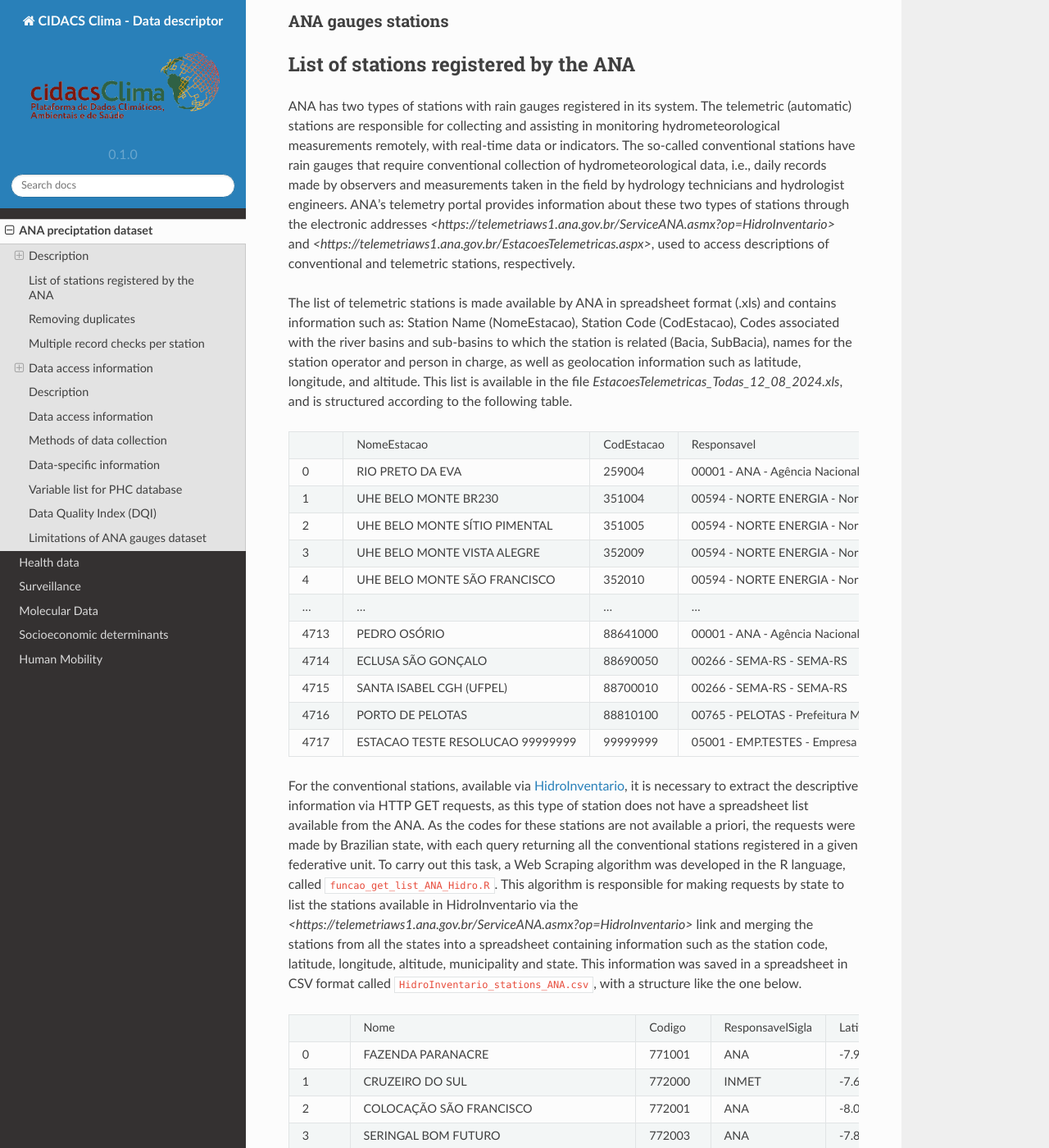
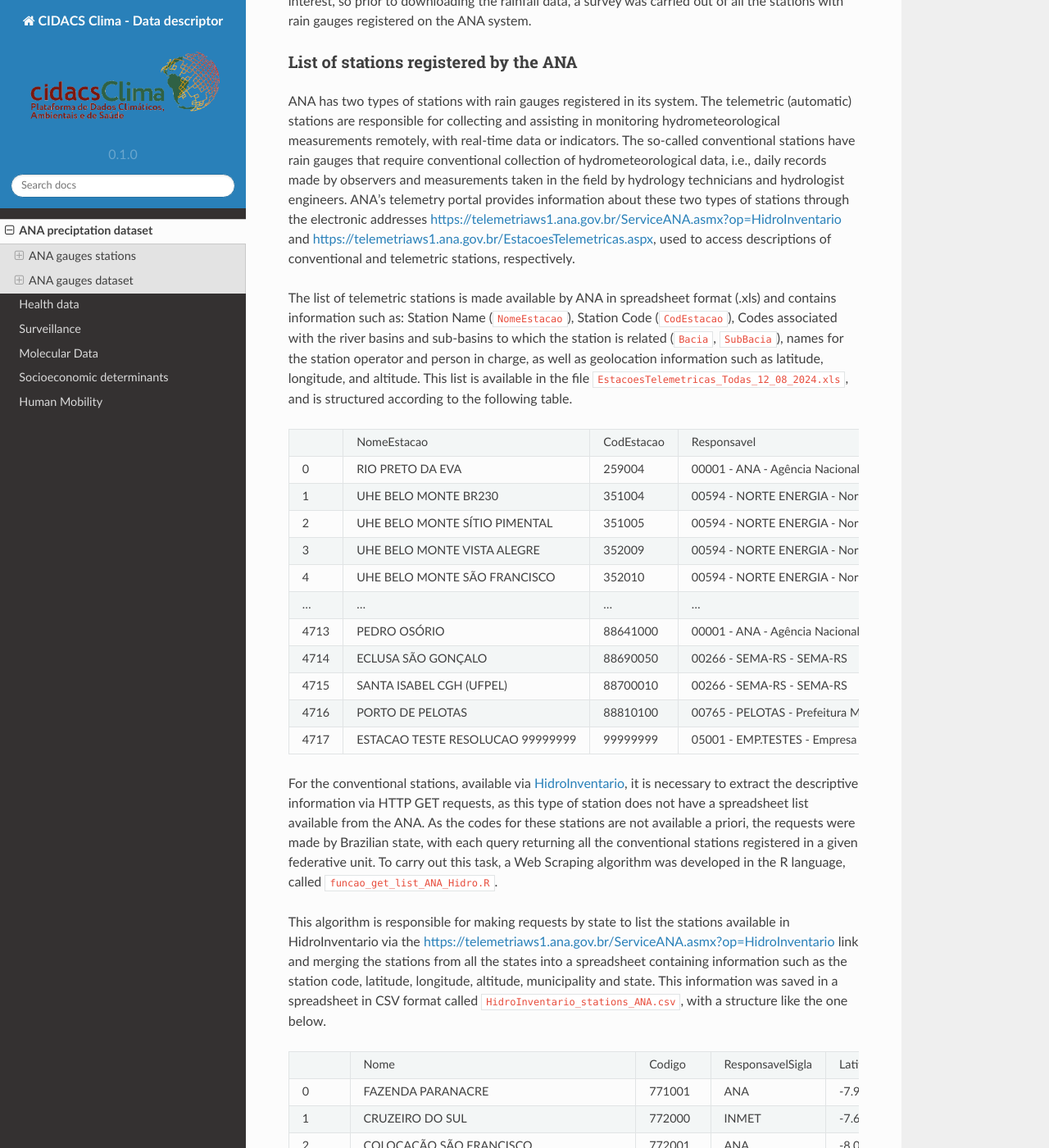
Before and after one commit to cidacslab/plataforma-clima-ambiente-readthedocs, a Sphinx documentation site: the page built from docs/source/ana_data.rst, in a window 1280 px wide and 1400 px high, scrolled down 492 px. Shown: the whole window at 82% size. Built offline with Sphinx 7.4.7 and the Read the Docs theme 2.0.0, drawn with Linux system fonts in a browser that asks for light colours; some of the changed text lies outside the part shown.

Commit message:
Alterações em subtopicos para dados ANA

```diff
--- a/docs/source/ana_data.rst
+++ b/docs/source/ana_data.rst
@@ -10,15 +12,12 @@
 
 However, in order to start the download process, it is necessary to have the code of the station of interest, so prior to downloading the rainfall data, a survey was carried out of all the stations with rain gauges registered on the ANA system.
 
-ANA gauges stations
---------------------------------
-
 List of stations registered by the ANA
 ^^^^^^^^^^^^^^^^^^^^^^^^^^
 
-ANA has two types of stations with rain gauges registered in its system. The telemetric (automatic) stations are responsible for collecting and assisting in monitoring hydrometeorological measurements remotely, with real-time data or indicators. The so-called conventional stations have rain gauges that require conventional collection of hydrometeorological data, i.e., daily records made by observers and measurements taken in the field by hydrology technicians and hydrologist engineers. ANA's telemetry portal provides information about these two types of stations through the electronic addresses `<https://telemetriaws1.ana.gov.br/ServiceANA.asmx?op=HidroInventario>` and `<https://telemetriaws1.ana.gov.br/EstacoesTelemetricas.aspx>`, used to access descriptions of conventional and telemetric stations, respectively.
+ANA has two types of stations with rain gauges registered in its system. The telemetric (automatic) stations are responsible for collecting and assisting in monitoring hydrometeorological measurements remotely, with real-time data or indicators. The so-called conventional stations have rain gauges that require conventional collection of hydrometeorological data, i.e., daily records made by observers and measurements taken in the field by hydrology technicians and hydrologist engineers. ANA's telemetry portal provides information about these two types of stations through the electronic addresses https://telemetriaws1.ana.gov.br/ServiceANA.asmx?op=HidroInventario and https://telemetriaws1.ana.gov.br/EstacoesTelemetricas.aspx, used to access descriptions of conventional and telemetric stations, respectively.
 
-The list of telemetric stations is made available by ANA in spreadsheet format (.xls) and contains information such as: Station Name (NomeEstacao), Station Code (CodEstacao), Codes associated with the river basins and sub-basins to which the station is related (Bacia, SubBacia), names for the station operator and person in charge, as well as geolocation information such as latitude, longitude, and altitude. This list is available in the file `EstacoesTelemetricas_Todas_12_08_2024.xls`, and is structured according to the following table.
+The list of telemetric stations is made available by ANA in spreadsheet format (.xls) and contains information such as: Station Name (``NomeEstacao``), Station Code (``CodEstacao``), Codes associated with the river basins and sub-basins to which the station is related (``Bacia``, ``SubBacia``), names for the station operator and person in charge, as well as geolocation information such as latitude, longitude, and altitude. This list is available in the file ``EstacoesTelemetricas_Todas_12_08_2024.xls``, and is structured according to the following table.
 
 
 +------+----------------------------------+------------+---------------------------------------------------+----------+-----------+----------+------------------+---------------+
@@ -48,7 +47,9 @@
 +------+----------------------------------+------------+---------------------------------------------------+----------+-----------+----------+------------------+---------------+
 
 
-For the conventional stations, available via `HidroInventario <https://telemetriaws1.ana.gov.br/ServiceANA.asmx?op=HidroInventario>`_, it is necessary to extract the descriptive information via HTTP GET requests, as this type of station does not have a spreadsheet list available from the ANA. As the codes for these stations are not available a priori, the requests were made by Brazilian state, with each query returning all the conventional stations registered in a given federative unit. To carry out this task, a Web Scraping algorithm was developed in the R language, called ``funcao_get_list_ANA_Hidro.R``. This algorithm is responsible for making requests by state to list the stations available in HidroInventario via the `<https://telemetriaws1.ana.gov.br/ServiceANA.asmx?op=HidroInventario>` link and merging the stations from all the states into a spreadsheet containing information such as the station code, latitude, longitude, altitude, municipality and state. This information was saved in a spreadsheet in CSV format called ``HidroInventario_stations_ANA.csv``, with a structure like the one below.
+For the conventional stations, available via `HidroInventario <https://telemetriaws1.ana.gov.br/ServiceANA.asmx?op=HidroInventario>`_, it is necessary to extract the descriptive information via HTTP GET requests, as this type of station does not have a spreadsheet list available from the ANA. As the codes for these stations are not available a priori, the requests were made by Brazilian state, with each query returning all the conventional stations registered in a given federative unit. To carry out this task, a Web Scraping algorithm was developed in the R language, called ``funcao_get_list_ANA_Hidro.R``.
+
+This algorithm is responsible for making requests by state to list the stations available in HidroInventario via the https://telemetriaws1.ana.gov.br/ServiceANA.asmx?op=HidroInventario link and merging the stations from all the states into a spreadsheet containing information such as the station code, latitude, longitude, altitude, municipality and state. This information was saved in a spreadsheet in CSV format called ``HidroInventario_stations_ANA.csv``, with a structure like the one below.
 
 +-------+--------------------------------------+---------+------------------+----------+-----------+----------+-------------+-------------+----------------+------------------------+
 |       | Nome                                 | Codigo  | ResponsavelSigla | Latitude | Longitude | Altitude | TipoEstacao | BaciaCodigo | SubBaciaCodigo | TipoEstacaoTelemetrica |
@@ -91,11 +92,9 @@
 
 An investigation revealed 4263 telemetric stations present only in the Telemetric Stations list, 257 stations registered as telemetric and also conventional (HidroInventario) according to both ANA station lists, and finally, 19272 stations are registered only as conventional (HidroInventario).
 
-.. |ANA gauges diagram | image:: images/venn_gauges_ana.png
+.. image:: images/venn_gauges_ana.png
   :width: 400
   :alt: Alternative text
-
-|ANA gauges diagram |
 
 
 At the end of this process, information on 23792 stations was organized using the Telemetric and Conventional station lists as sources, as well as the stations that are present in both lists. This structure is shown in the table below.
```
Also changed, not shown: other parts of docs/source/ana_data.rst (+4 -2 lines).
